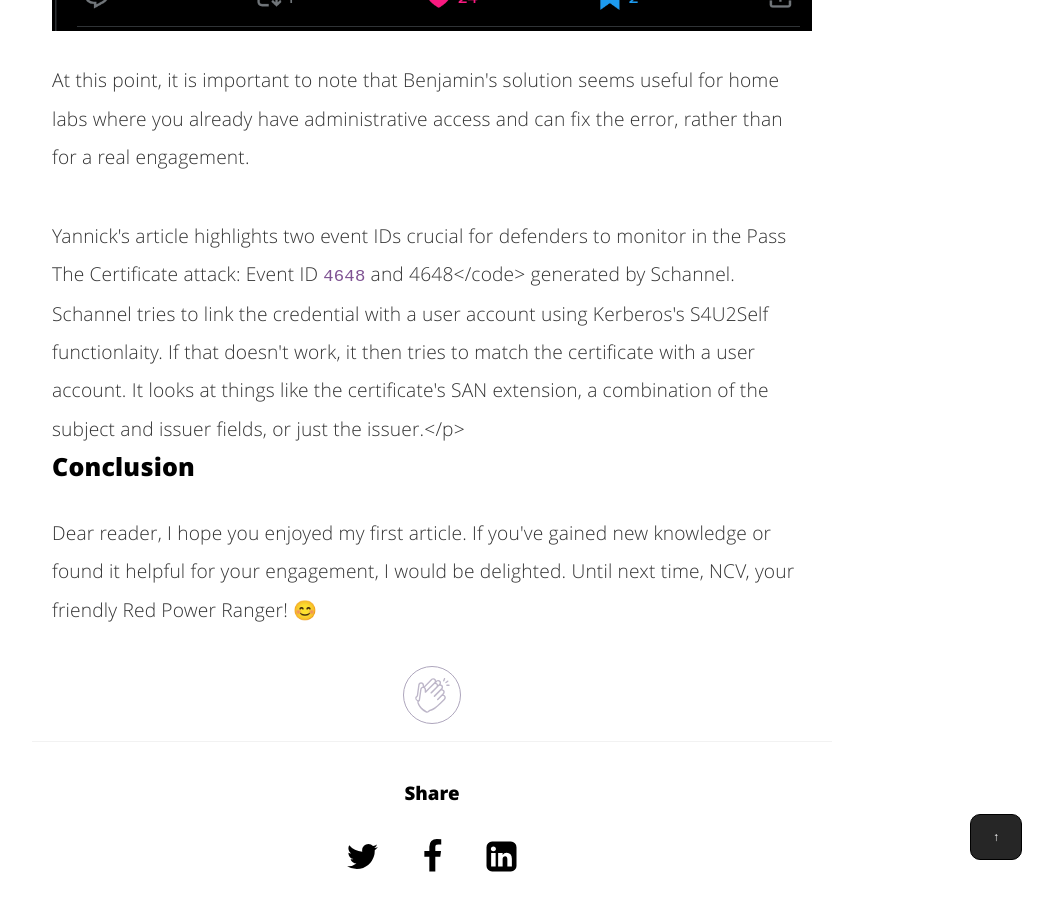
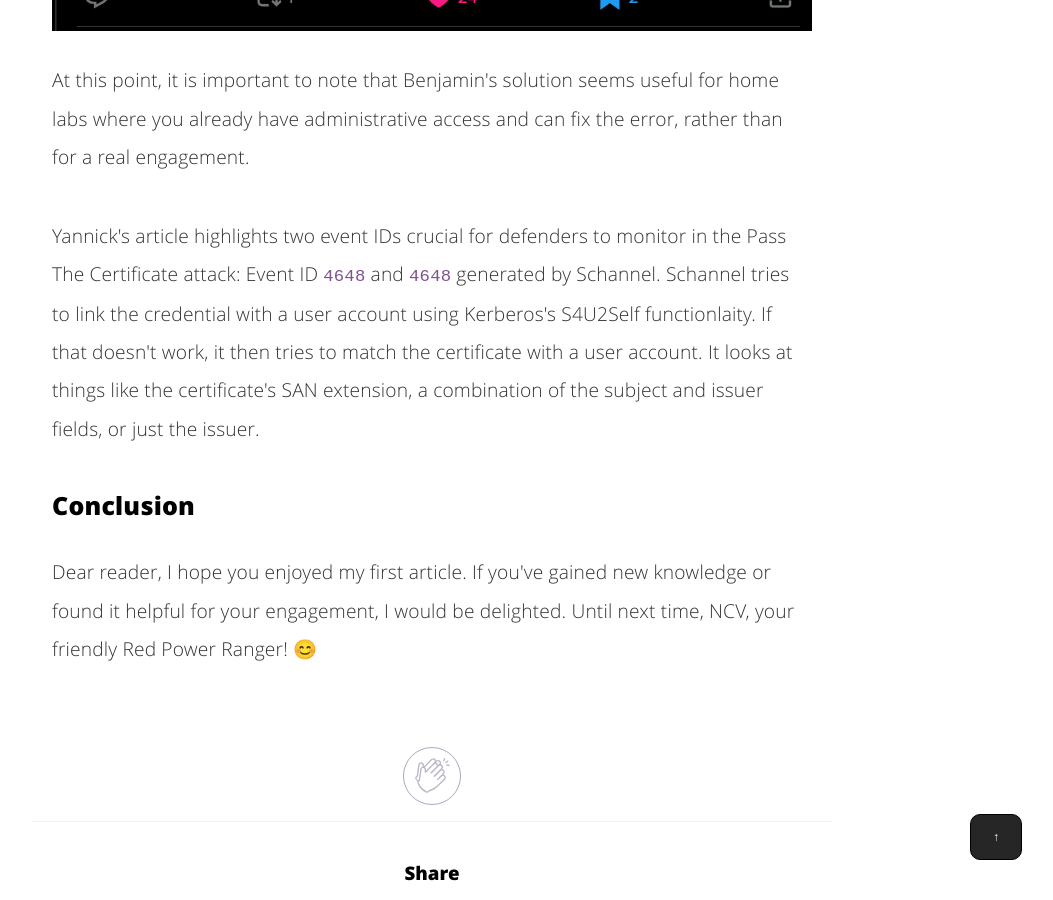
Before and after one commit to nickvourd/nickvourd.github.io, a Jekyll site: the page built from _posts/2024-05-18-what-if-no-pkinit-still-the-same-fun.md, in a window 1280 px wide and 900 px high, scrolled down 14626 px. Shown: the whole window, without its empty margins (208-1261 px from the left). Built offline with Jekyll 4.4.1, drawn with Linux system fonts in a browser that asks for light colours.

Commit message:
What if no PKINIT? still the same fun

```diff
--- a/_posts/2024-05-18-what-if-no-pkinit-still-the-same-fun.md
+++ b/_posts/2024-05-18-what-if-no-pkinit-still-the-same-fun.md
@@ -308,7 +308,7 @@ python3 passthecert.py -dc-ip 192.168.242.179 -crt admin.crt -key admin.key -dom
 
 <p>At this point, it is important to note that Benjamin's solution seems useful for home labs where you already have administrative access and can fix the error, rather than for a real engagement.</p><br />
 
-<p>Yannick's article highlights two event IDs crucial for defenders to monitor in the Pass The Certificate attack: Event ID <code>4648</code> and <cod>4648</code> generated by Schannel. Schannel tries to link the credential with a user account using Kerberos's S4U2Self functionlaity. If that doesn't work, it then tries to match the certificate with a user account. It looks at things like the certificate's SAN extension, a combination of the subject and issuer fields, or just the issuer.</p><br />
+<p>Yannick's article highlights two event IDs crucial for defenders to monitor in the Pass The Certificate attack: Event ID <code>4648</code> and <code>4648</code> generated by Schannel. Schannel tries to link the credential with a user account using Kerberos's S4U2Self functionlaity. If that doesn't work, it then tries to match the certificate with a user account. It looks at things like the certificate's SAN extension, a combination of the subject and issuer fields, or just the issuer.</p><br />
 
 <h3>Conclusion</h3>
 
```
